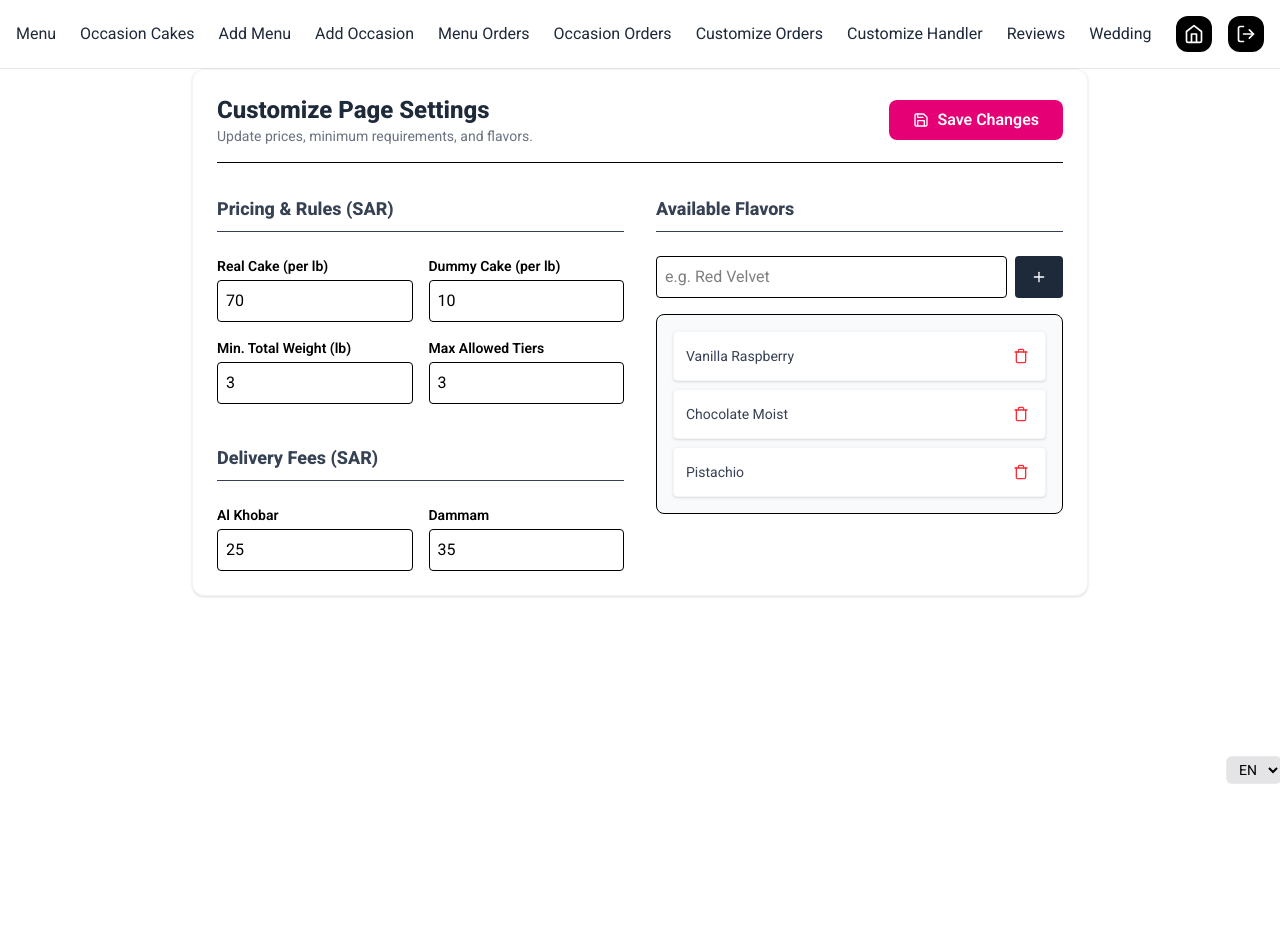
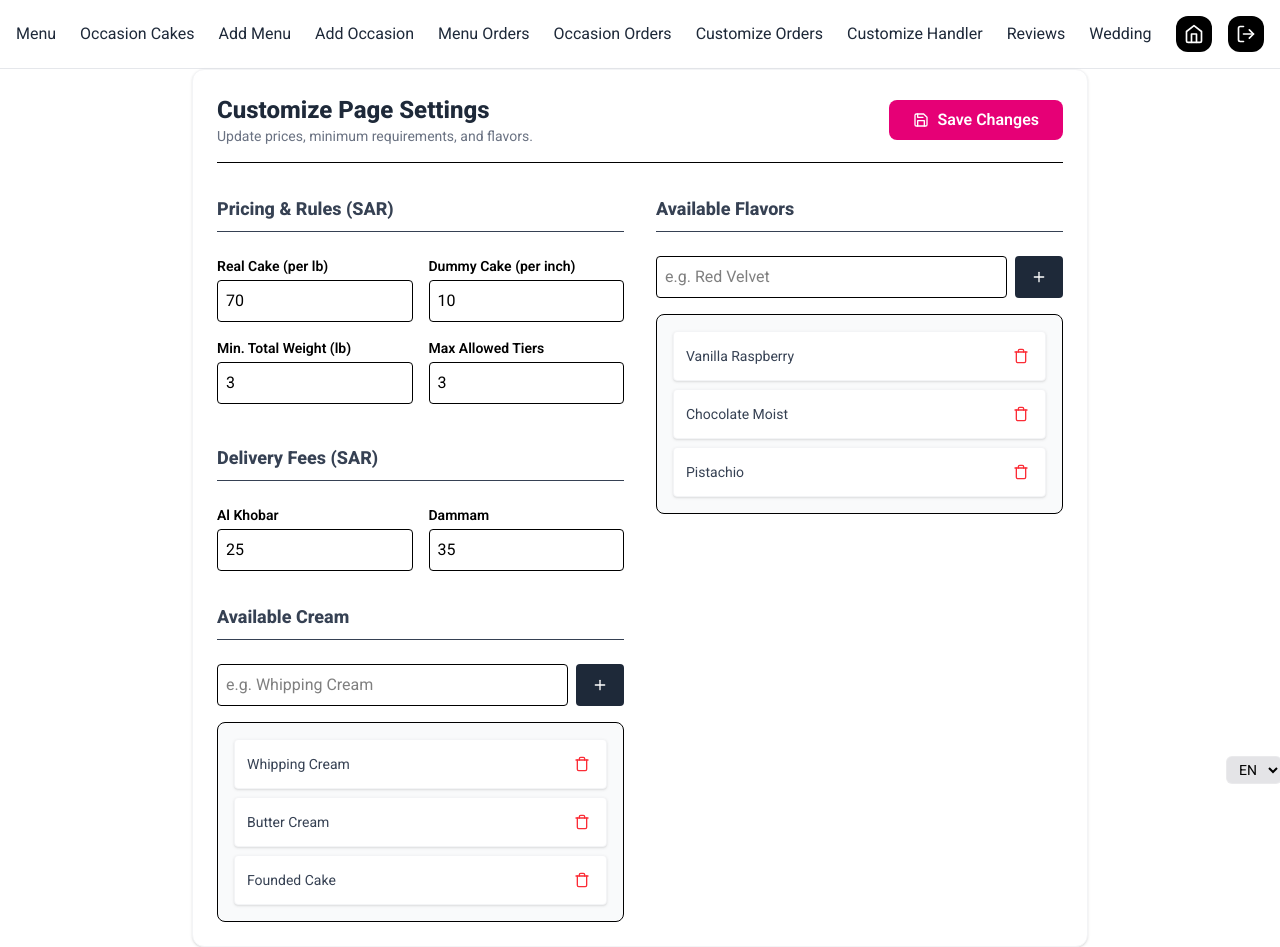
Before and after one commit to mussadiqkhan6886/amasbakery, a Next.js app: page /admin-dashboard/customize-handler in a window 1280 px wide. Before the commit the page ends 800 px from the top, so only its background shows below. Built offline with nearby package versions, Linux system fonts and the light colour scheme; no server answers; the database is empty.

Commit message:
cream done

```diff
--- a/app/(admin)/admin-dashboard/customize-handler/page.tsx
+++ b/app/(admin)/admin-dashboard/customize-handler/page.tsx
@@ -15,9 +15,11 @@ const CustomizeHandler = () => {
     deliveryFeeDammam: 35,
     maxTiers: 3,
     flavors: ["Vanilla Raspberry", "Chocolate Moist", "Pistachio"],
+    cream: ["Whipping Cream", "Butter Cream", "Founded Cake"]
   });
 
   const [newFlavor, setNewFlavor] = useState("");
+  const [newCream, setNewCream] = useState("");
 
   // Fetch current settings on load
   useEffect(() => {
@@ -55,6 +57,22 @@ const CustomizeHandler = () => {
     setSettings((prev) => ({
       ...prev,
       flavors: prev.flavors.filter((f) => f !== flavorToRemove),
+    }));
+  };
+  const addCream = () => {
+    if (newCream.trim() && !settings.cream.includes(newCream.trim())) {
+      setSettings((prev) => ({
+        ...prev,
+        cream: [...prev.cream, newCream.trim()],
+      }));
+      setNewCream("");
+    }
+  };
+
+  const removeCream = (creamToRemove: string) => {
+    setSettings((prev) => ({
+      ...prev,
+      cream: prev.cream.filter((f) => f !== creamToRemove),
     }));
   };
 
@@ -101,7 +119,7 @@ const CustomizeHandler = () => {
               <input type="number" name="realCakePricePerLb" value={settings.realCakePricePerLb} onChange={handleChange} className="w-full p-2 border rounded focus:border-pink-500 outline-none"/>
             </div>
             <div>
-              <label className="block text-sm font-semibold mb-1">Dummy Cake (per lb)</label>
+              <label className="block text-sm font-semibold mb-1">Dummy Cake (per inch)</label>
               <input type="number" name="dummyCakePricePerLb" value={settings.dummyCakePricePerLb} onChange={handleChange} className="w-full p-2 border rounded focus:border-pink-500 outline-none"/>
             </div>
             <div>
@@ -160,6 +178,38 @@ const CustomizeHandler = () => {
             )}
           </div>
         </div>
+        <div className="space-y-6">
+          <h2 className="text-lg font-bold text-gray-700 border-b pb-2">Available Cream</h2>
+
+          <div className="flex gap-2 mb-4">
+            <input
+              type="text"
+              value={newCream}
+              onChange={(e) => setNewCream(e.target.value)}
+              placeholder="e.g. Whipping Cream"
+              className="flex-1 p-2 border rounded focus:border-pink-500 outline-none"
+              onKeyDown={(e) => e.key === 'Enter' && addCream()}
+            />
+            <button onClick={addCream} className="bg-gray-800 text-white px-4 rounded hover:bg-black transition flex items-center justify-center">
+              <FiPlus />
+            </button>
+          </div>
+
+          <div className="bg-gray-50 border rounded-lg p-4 max-h-64 overflow-y-auto space-y-2">
+            {settings.cream.length === 0 ? (
+              <p className="text-gray-400 text-sm text-center">No Cream added yet.</p>
+            ) : (
+              settings.cream.map((c, idx) => (
+                <div key={idx} className="flex justify-between items-center bg-white p-3 rounded shadow-sm border border-gray-100">
+                  <span className="font-medium text-sm text-gray-700">{c}</span>
+                  <button onClick={() => removeCream(c)} className="text-red-500 hover:text-red-700 p-1">
+                    <FiTrash />
+                  </button>
+                </div>
+              ))
+            )}
+          </div>
+        </div>
       </div>
     </div>
   );
--- a/components/admin/CustomizeOrderTable.tsx
+++ b/components/admin/CustomizeOrderTable.tsx
@@ -32,7 +32,7 @@ export default function CustomizeOrderTable({
       numTiers: order.cakeDetails?.numTiers || 1,
       estimatedWeight: order.cakeDetails?.estimatedWeight || 0,
       tiersSummary: order.cakeDetails?.tiers?.map((t: any) =>
-        `${t.lb}lb ${t.flavor || ""} (${t.type})`
+        `${t.lb}${t.type === "Dummy" ? "inch" : "lb"} ${t.flavor || ""} ${t.cream} (${t.type})`
       ).join(" | ") || "-",
       messageOn: order.cakeDetails?.messageOn || "-",
       message: order.cakeDetails?.message || "-",
--- a/components/customer/CustomizeYouCake.tsx
+++ b/components/customer/CustomizeYouCake.tsx
@@ -12,6 +12,7 @@ interface TierConfig {
   lb: number;
   flavor: string;
   type: "Real" | "Dummy";
+  cream: string
 }
 
 interface SettingsConfig {
@@ -21,6 +22,7 @@ interface SettingsConfig {
   deliveryFeeKhobar: number;
   deliveryFeeDammam: number;
   flavors: string[];
+  cream: string[]
   maxTiers: number;
 }
 
@@ -42,7 +44,7 @@ export default function CustomizeYourCake() {
   const [numTiers, setNumTiers] = useState<number>(1);
   // 1. Update the initial state to be more flexible
 const [tiers, setTiers] = useState<TierConfig[]>(
-  Array(6).fill(null).map(() => ({ lb: 0, flavor: "", type: "Real" }))
+  Array(6).fill(null).map(() => ({ lb: 0, flavor: "", type: "Real", cream: '' }))
 );
 
 // 2. Add this useEffect to handle dynamic tier initialization
@@ -56,7 +58,7 @@ useEffect(() => {
       // Otherwise, expand the array to match maxTiers
       const newTiers = [...prev];
       while (newTiers.length < settings.maxTiers) {
-        newTiers.push({ lb: 0, flavor: "", type: "Real" });
+        newTiers.push({ lb: 0, flavor: "", type: "Real", cream: '' });
       }
       return newTiers;
     });
@@ -67,7 +69,6 @@ useEffect(() => {
 const handleTierChange = (index: number, field: keyof TierConfig, value: any) => {
   setTiers((prev) => {
     const newTiers = [...prev];
-    // Ensure the index exists before modifying
     if (newTiers[index]) {
       newTiers[index] = {
         ...newTiers[index],
@@ -109,7 +110,8 @@ const handleTierChange = (index: number, field: keyof TierConfig, value: any) =>
           deliveryFeeKhobar: 25,
           deliveryFeeDammam: 35,
           maxTiers: 3,
-          flavors: ["Vanilla Raspberry", "Chocolate Moist", "Pistachio"]
+          flavors: ["Vanilla Raspberry", "Chocolate Moist", "Pistachio"],
+          cream: ["Whipped Cream", "Butter Cream", "Founded Cake"]
         });
       } finally {
         setLoadingSettings(false);
@@ -362,7 +364,7 @@ const handleTierChange = (index: number, field: keyof TierConfig, value: any) =>
                       <h3 className="font-bold text-main uppercase text-xs tracking-widest">
                         {lang === 'ar' ? `الدور ${i === 0 ? 'العلوي' : i === 1 ? 'الأوسط' : 'السفلي'}` : (i === 0 ? 'Top Tier' : i === 1 ? 'Middle Tier' : 'Bottom Tier')}
                       </h3>
-                      <div className="grid grid-cols-1 md:grid-cols-3 gap-4">
+                      <div className="grid grid-cols-1 md:grid-cols-3 lg:grid-cols-4 gap-4">
                         <div>
                           <label className="text-xs font-bold text-gray-400">{t("Type", "النوع", lang)}</label>
                           <select
@@ -384,7 +386,7 @@ const handleTierChange = (index: number, field: keyof TierConfig, value: any) =>
                             onChange={(e) => handleTierChange(i, 'lb', e.target.value)}
                           />
                           <p className="text-[10px] text-gray-400 mt-1">
-                            {tiers[i].type === 'Real' ? `${settings.realCakePricePerLb} SAR/lb` : `${settings.dummyCakePricePerLb} SAR/lb`}
+                            {tiers[i].type === 'Real' ? `${settings.realCakePricePerLb} SAR/lb` : `${settings.dummyCakePricePerLb} SAR/inch`}
                           </p>
                         </div>
                         {tiers[i].type === 'Real' && (
@@ -402,6 +404,19 @@ const handleTierChange = (index: number, field: keyof TierConfig, value: any) =>
                             </select>
                           </div>
                         )}
+                        <div>
+                          <label className="text-xs font-bold text-gray-400">{t("Cream", "الكريمة", lang)}</label>
+                          <select
+                            value={tiers[i].cream}
+                            className="w-full p-2 mt-1 border rounded-lg bg-white outline-none focus:border-main"
+                            onChange={(e) => handleTierChange(i, 'cream', e.target.value)} // Fixed: now updates 'cream'
+                          >
+                            <option value="">{t("Choose Cream", "اختر الكريمة", lang)}</option>
+                            {settings.cream.map((c, cIdx) => (
+                              <option key={cIdx} value={c}>{c}</option>
+                            ))}
+                          </select>
+                        </div>
                       </div>
                     </div>
                   ))}
--- a/lib/models/CustomizeOrderSchema.ts
+++ b/lib/models/CustomizeOrderSchema.ts
@@ -22,6 +22,7 @@ const customOrderSchema = new mongoose.Schema(
       numTiers: Number,
       tiers: [], // Stores the array of {inches, flavor, type}
       estimatedWeight: Number, // ✅ ADDED: Stores the calculated weight from the frontend
+      cream: String,
       messageOn: String,
       message: String,
       specialInstruction: String,
--- a/lib/models/CustomizeSetting.ts
+++ b/lib/models/CustomizeSetting.ts
@@ -7,6 +7,7 @@ const CustomizeSettingsSchema = new mongoose.Schema({
   deliveryFeeKhobar: { type: Number, default: 25 },
   deliveryFeeDammam: { type: Number, default: 35 },
   flavors: { type: [String], default: ["Vanilla Raspberry", "Chocolate Moist", "Pistachio"] },
+  cream: { type: [String], default: ["Whipping Cream", "Butter Cream", "Founded Cake"] },
   maxTiers: { type: Number, default: 3 }
 }, { timestamps: true });
 
--- a/type.d.ts
+++ b/type.d.ts
@@ -81,6 +81,7 @@ export interface CustomizeOrderType {
     numTiers: number;
     tiers: TierConfig[]; // The array of tiers
     messageOn: string;   // "no", "cake", or "board"
+    cream: string
     message?: string;
     specialInstruction?: string;
     estimatedWeight: string;
```
